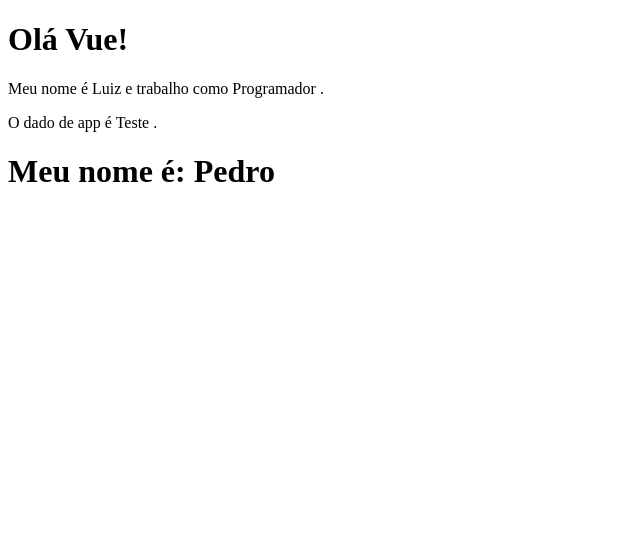
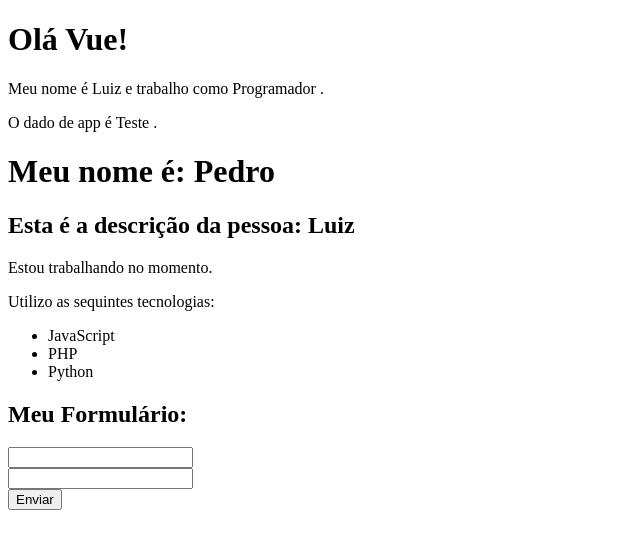
Before and after one commit to GutoBessa/Reciclegem_vue, a Vue app in the folder project_vue/: page / in a window 1280 px wide. Shown: the top 548 px of the page, without its empty margins (0-640 px from the left). Built offline with nearby package versions, Linux system fonts and the light colour scheme.

Commit message:
Creating an independence of components in the application form, importing components from each other, thus creating a more complex hierarchy.

```diff
--- a/project_vue/src/App.vue
+++ b/project_vue/src/App.vue
@@ -3,10 +3,12 @@
     <first-component-vue />
     <p>O dado de app é {{ Testando }} .</p>
     <live-cycle-vue />
+    <person />
   </div>
 </template>
 <script>
 import LiveCycleVue from "./components/LiveCycle.vue";
+import Person from "./components/Person.vue";
 import FirstComponentVue from "./FirstComponent.vue";
 
 export default {
@@ -14,6 +16,7 @@ export default {
   components: {
     FirstComponentVue,
     LiveCycleVue,
+    Person,
   },
   data() {
     return {
--- /dev/null
+++ b/project_vue/src/components/Forms.vue
@@ -0,0 +1,27 @@
+<template>
+  <div>
+    <h2>Meu Formulário:</h2>
+    <form action="">
+      <div>
+        <input-teext-vue />
+      </div>
+      <div>
+        <input-teext-vue />
+      </div>
+      <div>
+        <submitt-vue />
+      </div>
+    </form>
+  </div>
+</template>
+<script>
+import InputTeextVue from "./InputTeext.vue";
+import SubmittVue from "./Submitt.vue";
+export default {
+  name: "Forms",
+  components: {
+    InputTeextVue,
+    SubmittVue,
+  },
+};
+</script>
--- /dev/null
+++ b/project_vue/src/components/Info.vue
@@ -0,0 +1,16 @@
+<template>
+  <div>
+    <p>Estou trabalhando no momento.</p>
+    <p>Utilizo as sequintes tecnologias:</p>
+    <ul>
+      <li>JavaScript</li>
+      <li>PHP</li>
+      <li>Python</li>
+    </ul>
+  </div>
+</template>
+<script>
+export default {
+  name: "Infoo",
+};
+</script>
--- /dev/null
+++ b/project_vue/src/components/InputTeext.vue
@@ -0,0 +1,8 @@
+<template>
+  <input type="text" />
+</template>
+<script>
+export default {
+  name: "InputTeext",
+};
+</script>
--- /dev/null
+++ b/project_vue/src/components/Person.vue
@@ -0,0 +1,21 @@
+<template>
+  <div>
+    <h2>Esta é a descrição da pessoa: {{ name }}</h2>
+    <info />
+    <forms />
+  </div>
+</template>
+<script>
+import Forms from "../components/Forms.vue";
+import Info from "../components/Info.vue";
+export default {
+  components: { Info, Forms },
+
+  Formname: "Person",
+  data() {
+    return {
+      name: "Luiz",
+    };
+  },
+};
+</script>
--- /dev/null
+++ b/project_vue/src/components/Submitt.vue
@@ -0,0 +1,8 @@
+<template>
+  <input type="submit" value="Enviar" />
+</template>
+<script>
+export default {
+  name: "Submitt",
+};
+</script>
```
